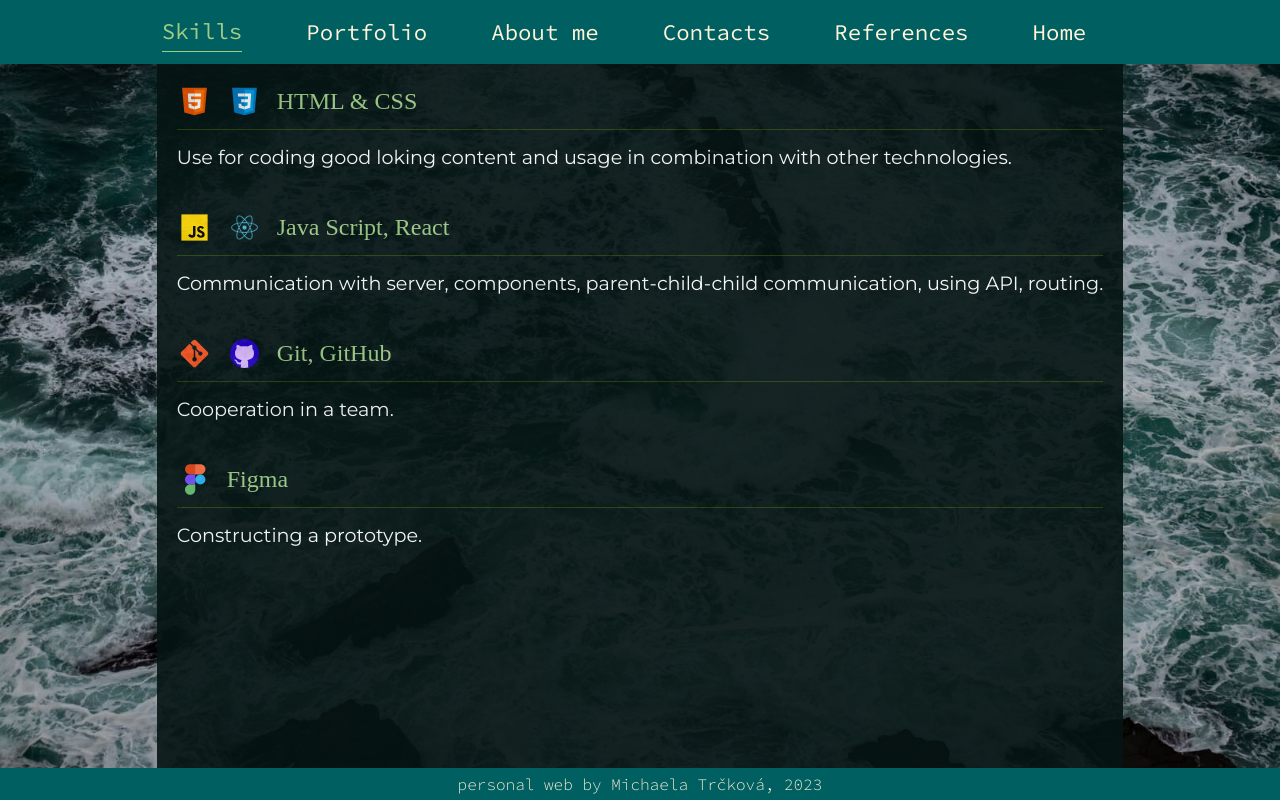
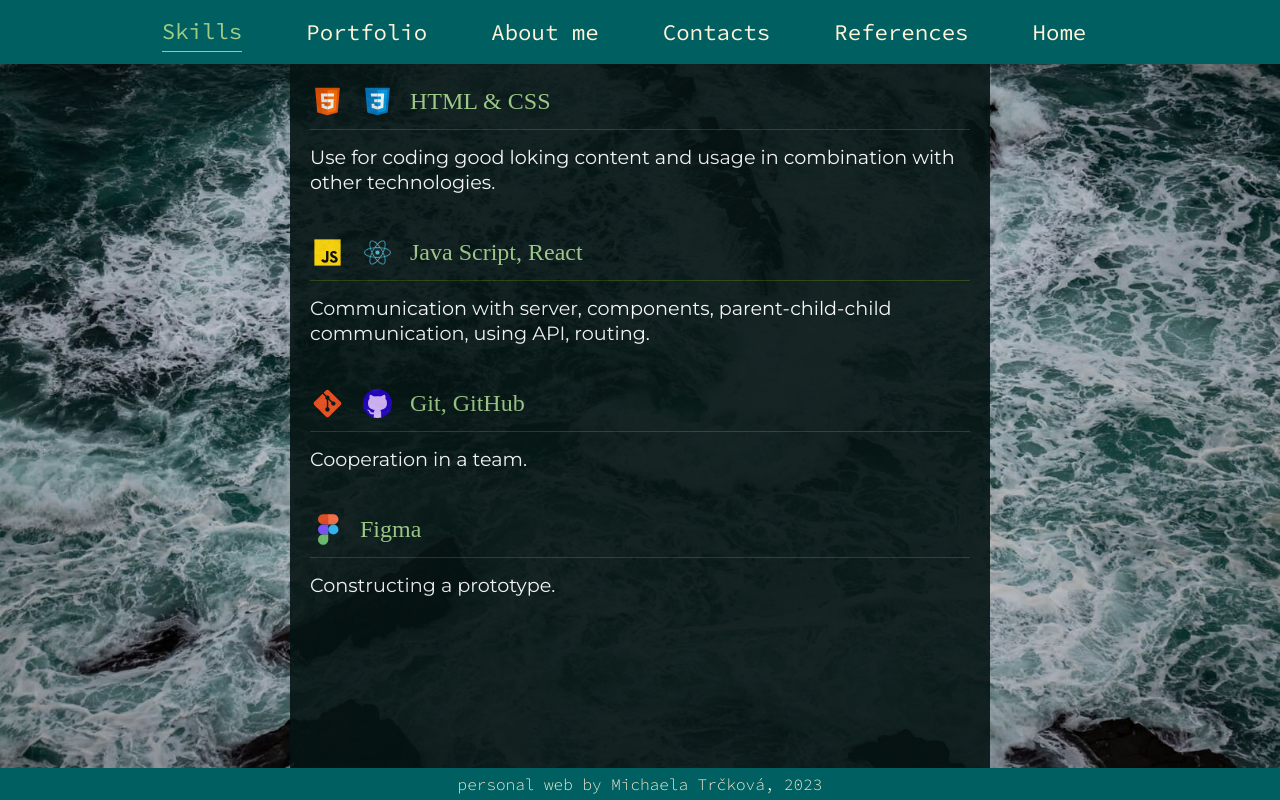
Before and after one commit to michaelamitr/personal-web-michaela-trckova, a React app: page /skills in a window 1280 px wide. Built offline with nearby package versions, Linux system fonts and the light colour scheme; a web font is replaced by a local one.

Commit message:
skills done

```diff
--- a/src/pages/Skills/skills.css
+++ b/src/pages/Skills/skills.css
@@ -20,6 +20,7 @@
   padding-bottom: 35px;
   text-align: left;
   gap: 40px;
+  max-width: 80vw;
 }
 
 .skill-item {
@@ -108,3 +109,11 @@
   width: 35px;
   height: 35px;
 }
+
+@media (min-width: 1000px) {
+
+  .skills__container {
+    max-width: 700px;
+  }
+
+}
```
